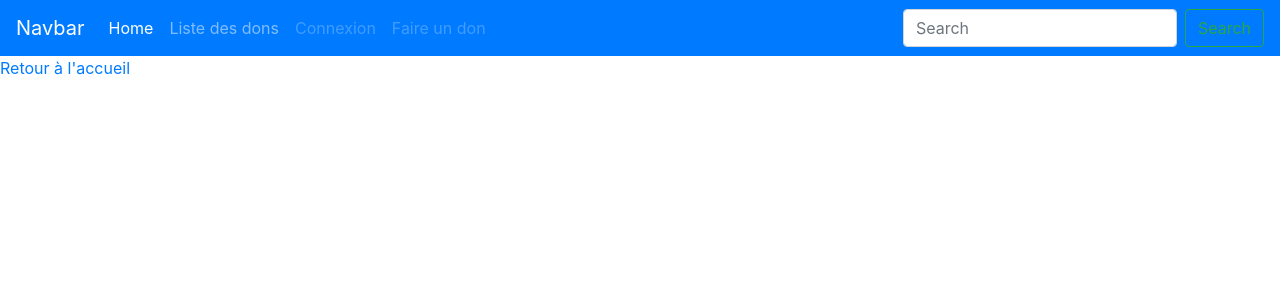
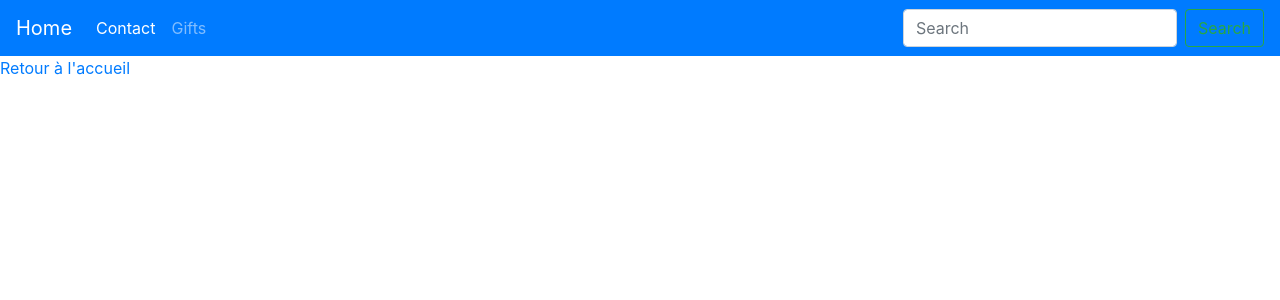
Before and after one commit to Safiamoon/gift, a Symfony app: template templates/index/flash.html.twig in a window 1280 px wide. Shown: the top 300 px of the page. Run offline with Twig, Linux system fonts and the light colour scheme; the template is opened without the code that fills it, so the values that code supplies are empty; some libraries are stand-ins or nearby versions.

```diff
--- a/composer.json
+++ b/composer.json
@@ -6,6 +6,7 @@
         "ext-ctype": "*",
         "ext-iconv": "*",
         "doctrine/doctrine-fixtures-bundle": "^3.2",
+        "fzaninotto/faker": "^1.8",
         "sensio/framework-extra-bundle": "^5.1",
         "symfony/asset": "4.3.*",
         "symfony/console": "4.3.*",
--- a/src/Controller/IndexController.php
+++ b/src/Controller/IndexController.php
@@ -16,9 +16,7 @@ class IndexController extends AbstractController
      */
     public function accueil()
     {
-        return $this->render('index/accueil.html.twig',
-
-        );
+        return $this->render('index/accueil.html.twig',);
     }
 
 
--- a/templates/index/flash.html.twig
+++ b/templates/index/flash.html.twig
@@ -19,5 +19,9 @@
         <div>
         <a href="{{path('accueil')}}"> Retour à l'accueil
         </div>
+
+
+</ul>
+
     </div>
 {% endblock %}
--- a/templates/nav.html.twig
+++ b/templates/nav.html.twig
@@ -1,5 +1,5 @@
 <nav class="navbar navbar-expand-lg navbar-dark bg-primary">
-  <a class="navbar-brand" href="#">Navbar</a>
+  <a class="navbar-brand" href="#">Home</a>
   <button class="navbar-toggler" type="button" data-toggle="collapse" data-target="#navbarSupportedContent" aria-controls="navbarSupportedContent" aria-expanded="false" aria-label="Toggle navigation">
     <span class="navbar-toggler-icon"></span>
   </button>
@@ -7,18 +7,13 @@
   <div class="collapse navbar-collapse" id="navbarSupportedContent">
     <ul class="navbar-nav mr-auto">
       <li class="nav-item active">
-        <a class="nav-link" href="#">Home <span class="sr-only">(current)</span></a>
+        <a class="nav-link" href="{{path('accueil')}}">Contact <span class="sr-only">(current)</span></a>
       </li>
       <li class="nav-item">
-        <a class="nav-link" href="#">Liste des dons</a>
+        <a class="nav-link" href="{{path('gifts')}}">Gifts</a>
       </li>
 
-      <li class="nav-item">
-        <a class="nav-link disabled" href="#" tabindex="-1" aria-disabled="true">Connexion</a>
-      </li>
-       <li class="nav-item">
-        <a class="nav-link disabled" href="#" tabindex="-1" aria-disabled="true">Faire un don</a>
-      </li>
+
     </ul>
     <form class="form-inline my-2 my-lg-0">
       <input class="form-control mr-sm-2" type="search" placeholder="Search" aria-label="Search">
```
Also changed, not shown: src/DataFixtures/AppFixtures.php (+18 -2 lines), 2 other files.
